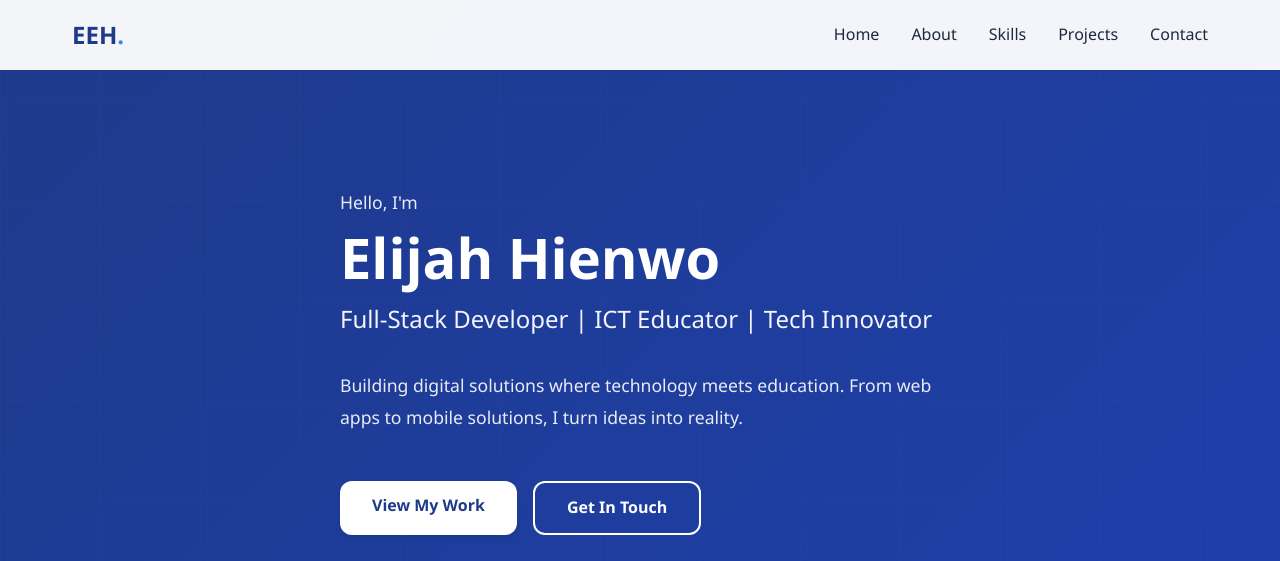
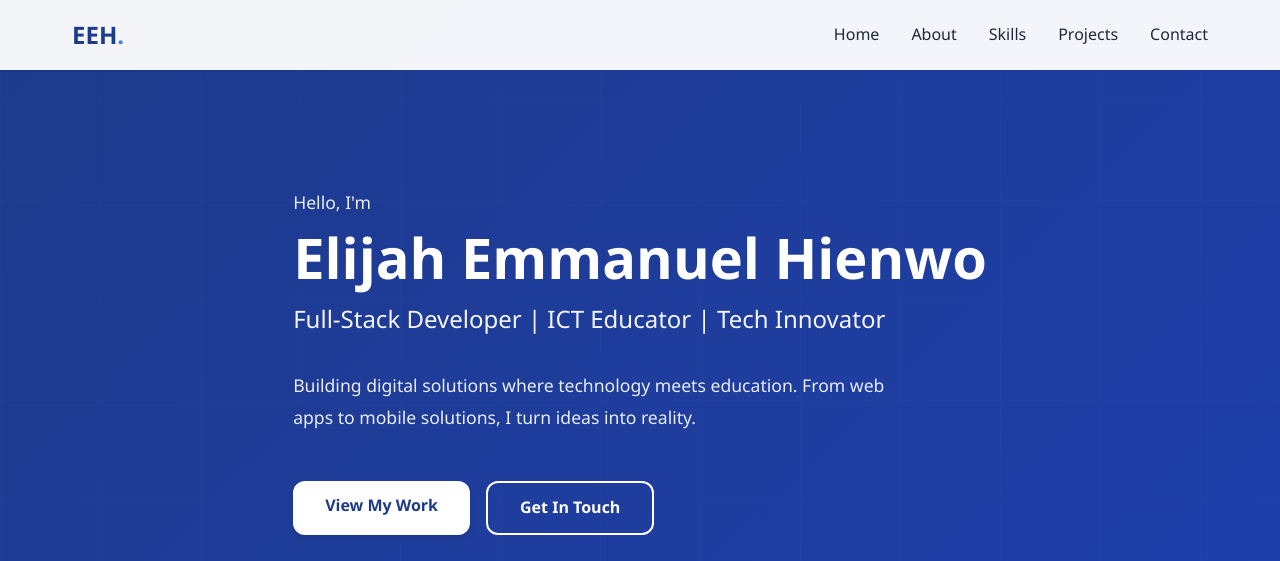
Before and after one commit to EMMA-GLORYH/my-portfolio, a plain HTML site: page index.html in a window 1280 px wide. Shown: the top 561 px of the page. Drawn offline with Linux system fonts and the light colour scheme.

Commit message:
Updated my name

```diff
--- a/index.html
+++ b/index.html
@@ -47,7 +47,7 @@
         <div class="container">
             <div class="hero-content">
                 <p class="hero-subtitle">Hello, I'm</p>
-                <h1 class="hero-title">Elijah Hienwo</h1>
+                <h1 class="hero-title">Elijah Emmanuel Hienwo</h1>
                 <h2 class="hero-role">Full-Stack Developer | ICT Educator | Tech Innovator</h2>
                 <p class="hero-description">
                     Building digital solutions where technology meets education.
```
